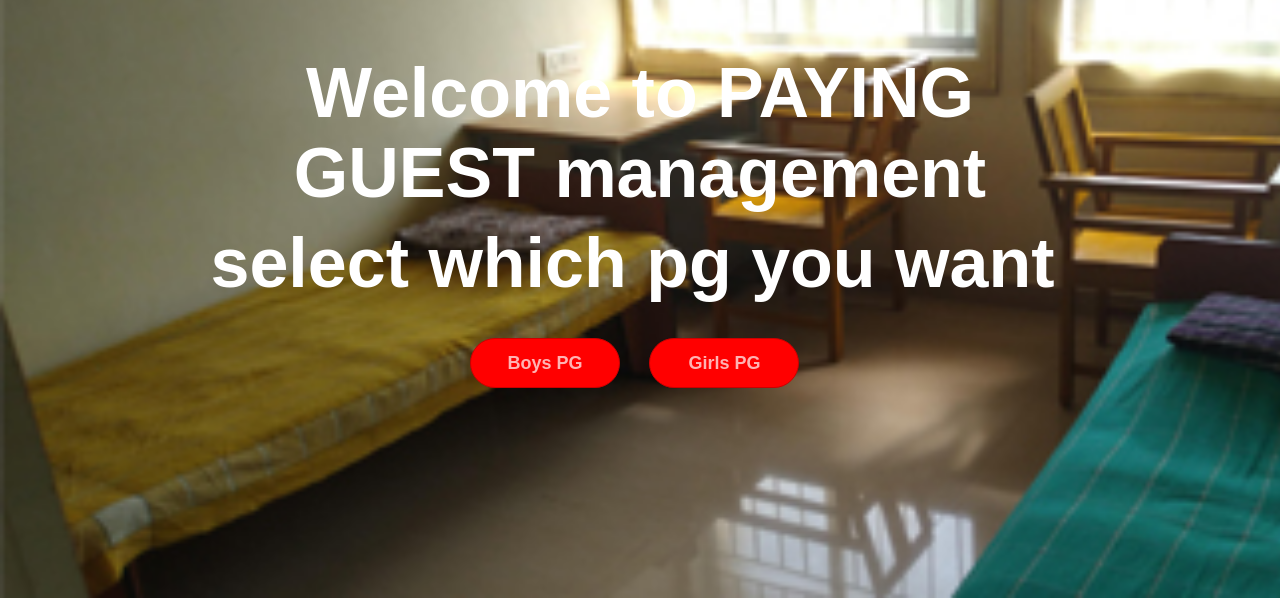
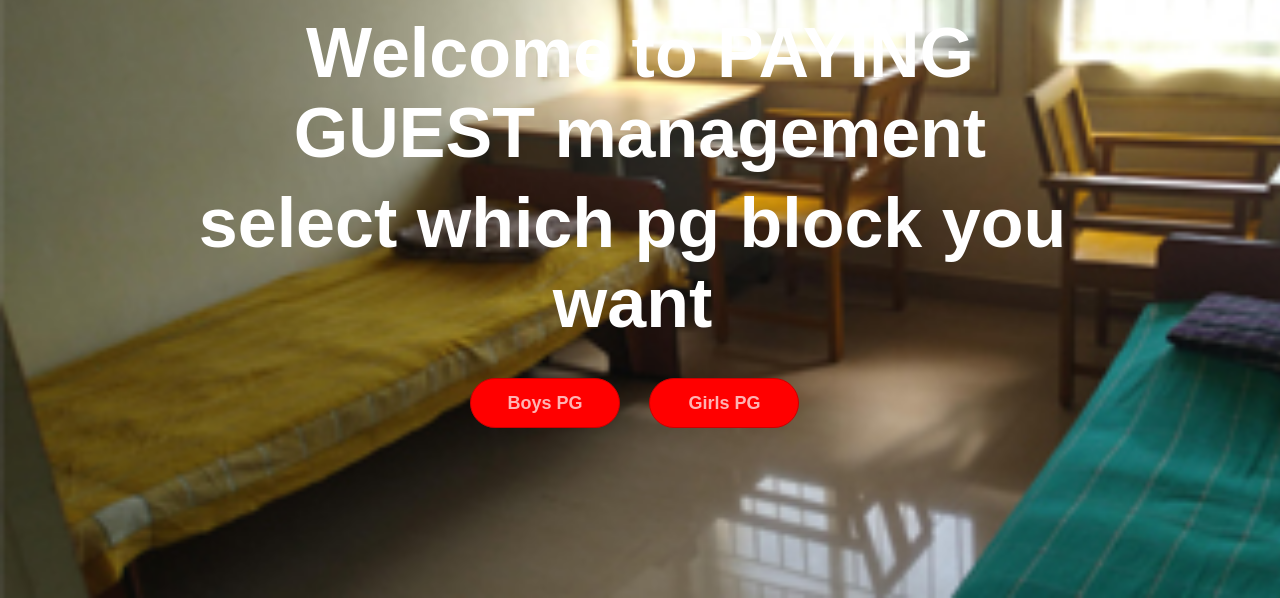
Before and after one commit to Terence3434/PG-project, a plain HTML site: page home.html in a window 1280 px wide. Shown: the part 202-800 px from the top of the page. Drawn offline with Linux system fonts and the light colour scheme.

Commit message:
first commit

```diff
--- a/home.html
+++ b/home.html
@@ -18,7 +18,7 @@
 			</nav>
 			<div class="center">
 			<h1>Welcome to PAYING GUEST management</h1>
-			<h2>select which pg you want</h2>
+			<h2>select which pg block you want</h2>
 			<div class="buttons">
 			<button>Boys PG</button>
 			<button class="btn2">Girls PG</button>
```
